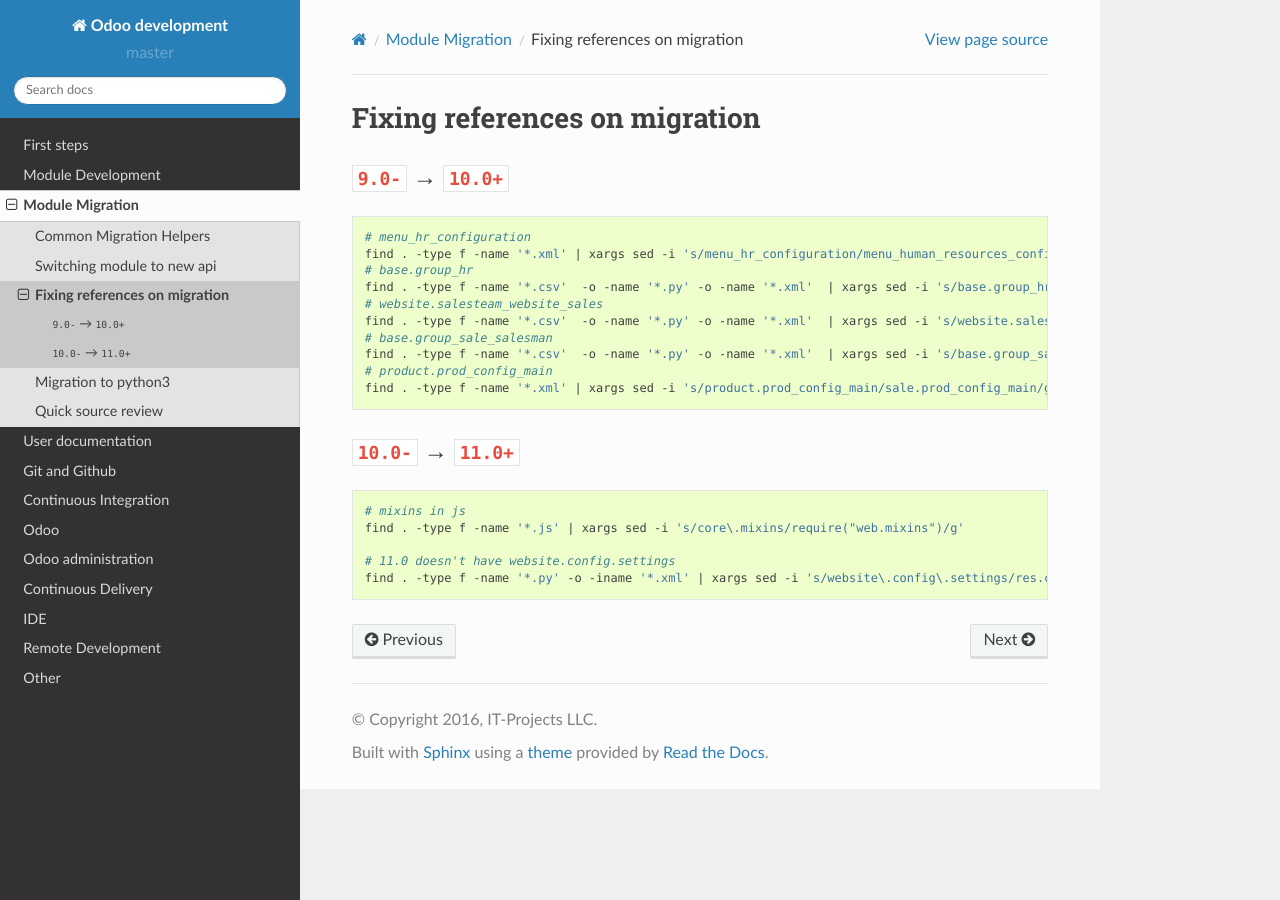
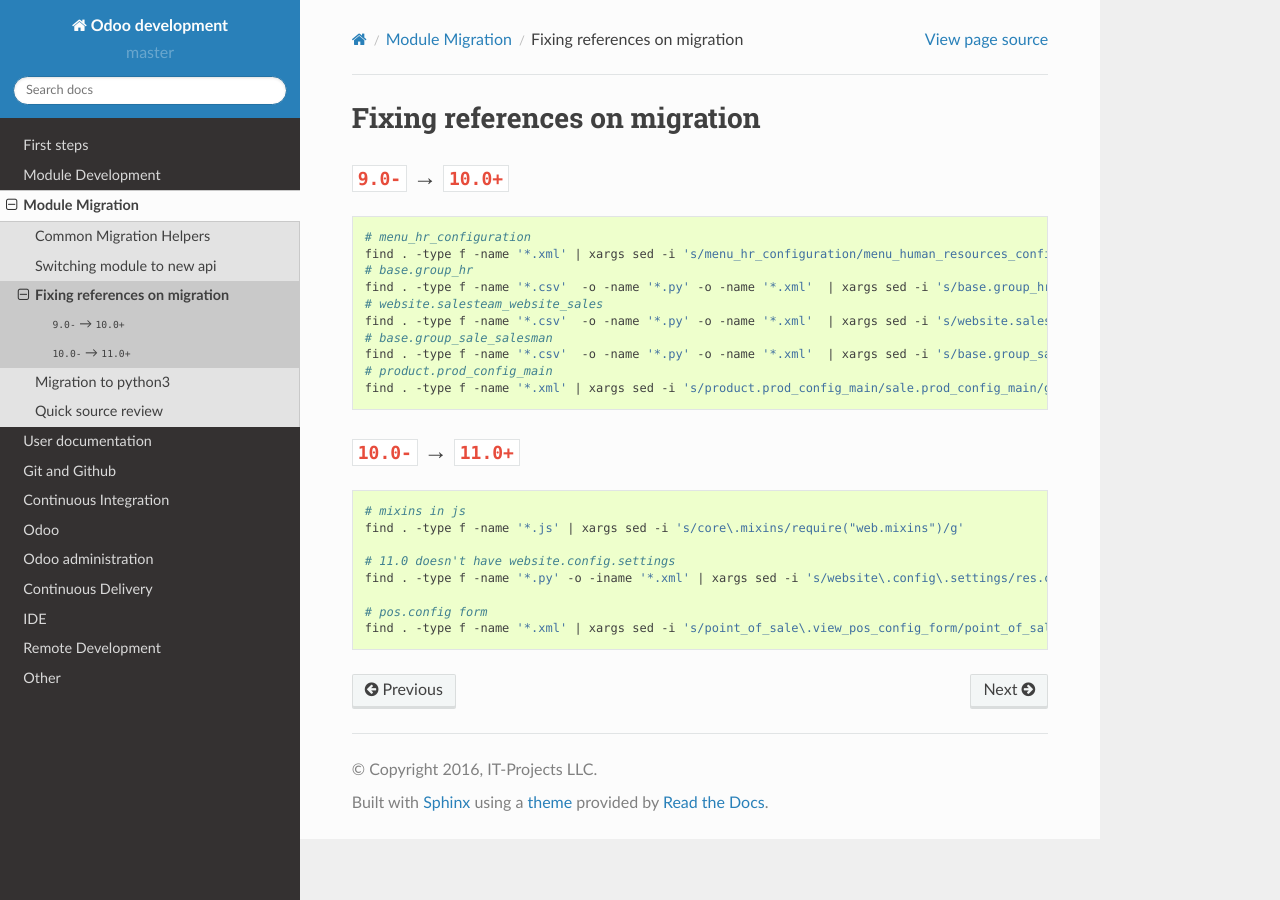
Before and after one commit to itpp-labs/odoo-development, a Sphinx documentation site: the page built from docs/migration/fix-refs.rst, in a window 1280 px wide. Built offline with Sphinx 7.4.7 and the Read the Docs theme 2.0.0, drawn with Linux system fonts in a browser that asks for light colours; pages that are not in the unit, such as notebooks, are missing from menus.

Commit message:
[DOC] add script for migration (#133)
* [DOC] add script for migration

* Update fix-refs.rst

```diff
--- a/docs/migration/fix-refs.rst
+++ b/docs/migration/fix-refs.rst
@@ -30,3 +30,6 @@
 
     # 11.0 doesn't have website.config.settings
     find . -type f -name '*.py' -o -iname '*.xml' | xargs sed -i 's/website\.config\.settings/res.config.settings/g'
+
+    # pos.config form
+    find . -type f -name '*.xml' | xargs sed -i 's/point_of_sale\.view_pos_config_form/point_of_sale\.pos_config_view_form/g'
```
